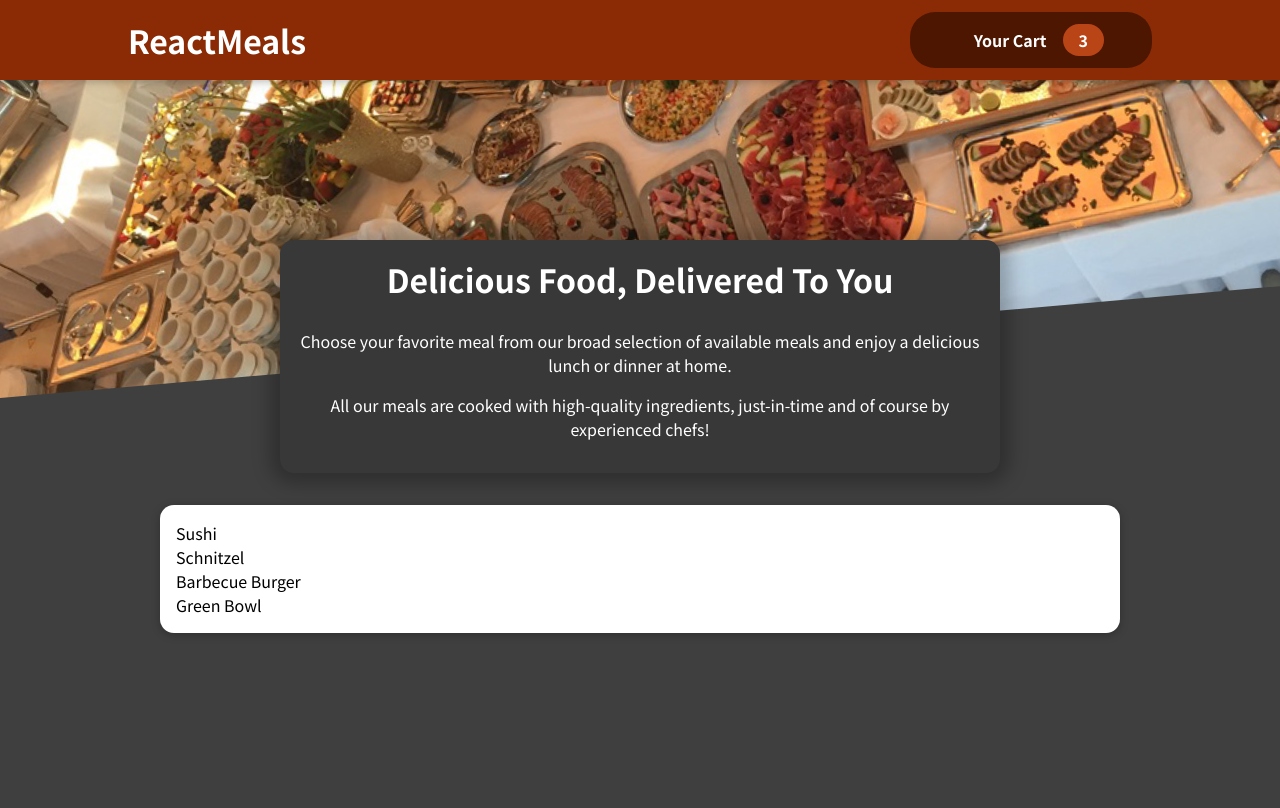
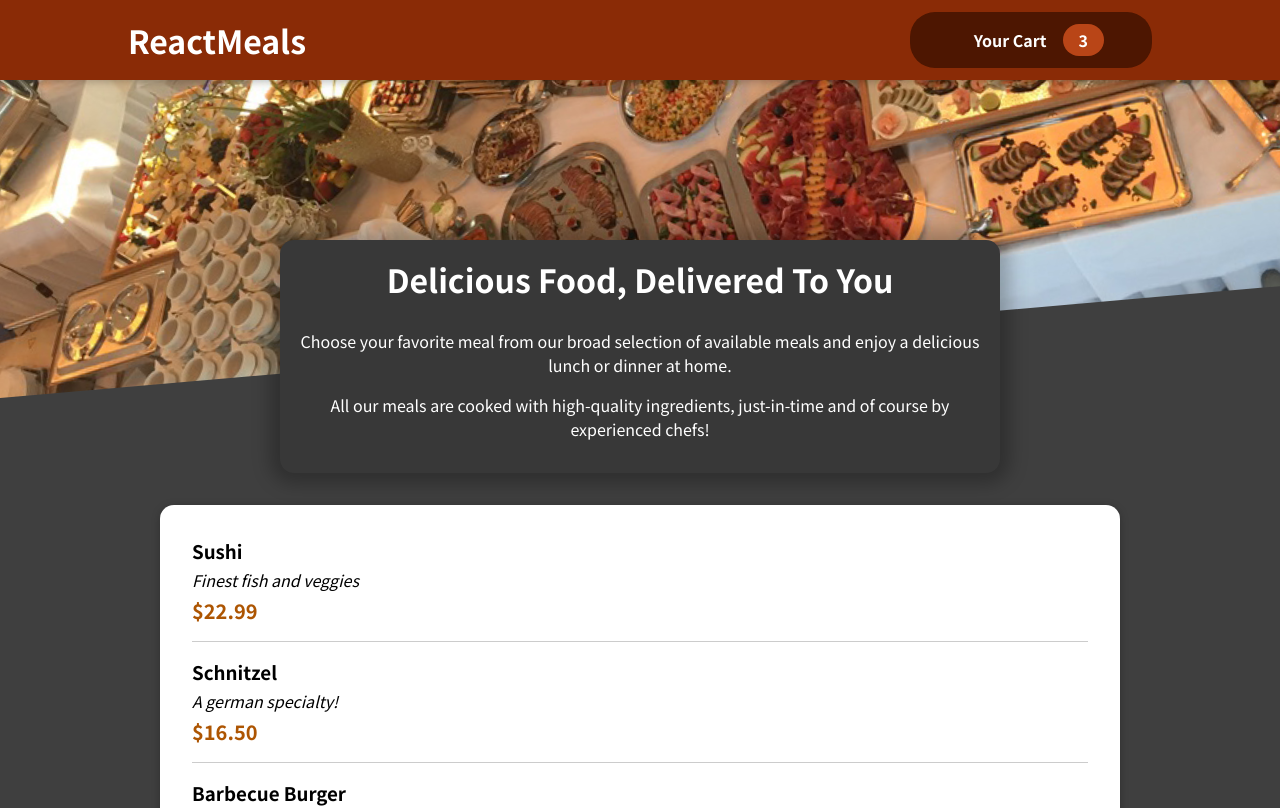
Before and after one commit to Clucas0311/react-food-order-app, a React (Create React App) app: page / in a window 1280 px wide. Shown: the top 808 px of the page. Built offline with nearby package versions, Linux system fonts and the light colour scheme; some icons are missing.

Commit message:
Style Meal Items Moved Refactored Code

```diff
--- a/src/components/Meals/AvailableMeals.js
+++ b/src/components/Meals/AvailableMeals.js
@@ -2,6 +2,7 @@
 
 import classes from "./AvailableMeals.module.css";
 import Card from "../UI/Card";
+import MealItem from "./MealItem/MealItem";
 
 const DUMMY_MEALS = [
   {
@@ -36,7 +37,12 @@
       <Card>
         <ul>
           {DUMMY_MEALS.map((meal) => (
-            <li key={meal.id}>{meal.name}</li>
+            <MealItem
+              key={meal.id}
+              name={meal.name}
+              description={meal.description}
+              price={meal.price}
+            />
           ))}
         </ul>
       </Card>
--- /dev/null
+++ b/src/components/Meals/MealItem/MealItem.js
@@ -0,0 +1,19 @@
+import React from "react";
+
+import classes from "./MealItem.module.css";
+
+const MealItem = ({ name, description, price }) => {
+  const newPrice = `$${price.toFixed(2)}`;
+  return (
+    <li className={classes.meal}>
+      <div>
+        <h3>{name}</h3>
+        <div className={classes.description}>{description}</div>
+        <div className={classes.price}>{newPrice}</div>
+      </div>
+      <div></div>
+    </li>
+  );
+};
+
+export default MealItem;
--- /dev/null
+++ b/src/components/Meals/MealItem/MealItem.module.css
@@ -0,0 +1,22 @@
+.meal {
+    display: flex;
+    justify-content: space-between;
+    margin: 1rem;
+    padding-bottom: 1rem;
+    border-bottom: 1px solid #ccc;
+  }
+
+  .meal h3 {
+    margin: 0 0 0.25rem 0;
+  }
+
+  .description {
+    font-style: italic;
+  }
+
+  .price {
+    margin-top: 0.25rem;
+    font-weight: bold;
+    color: #ad5502;
+    font-size: 1.25rem;
+  }
```
Also changed, not shown: src/components/Meals/MealItem/MealItemForm.js (added, +7 -0 lines).
